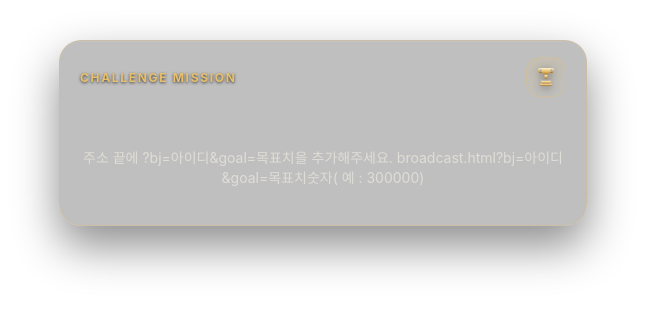
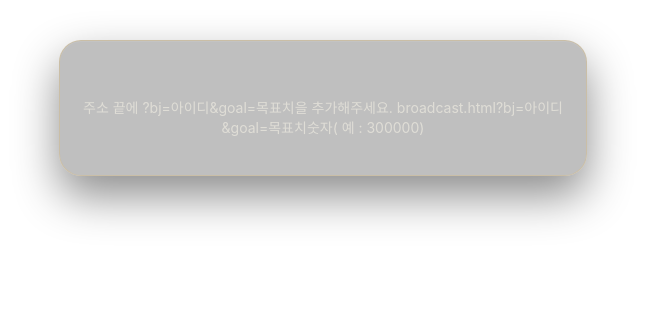
Before and after one commit to JungKeung/test, a website: page public/broadcast.html in a window 1280 px wide. Shown: the whole page, without its empty margins (317-962 px from the left). Drawn offline with Linux system fonts and the light colour scheme; a web font is replaced by a local one.

Commit message:
Simplify overlay header and lighten progress-bottom text
Removes the CHALLENGE MISSION label/trophy icon header (missionTitle
stays in the DOM but hidden, since app.js still writes its no-bj
warning text into it) and switches the goal/remaining labels under
the progress bar to white for better readability.

```diff
--- a/public/broadcast.html
+++ b/public/broadcast.html
@@ -13,29 +13,9 @@
 <body>
   <div class="container">
     <div class="hud-panel">
-      <header class="hud-header">
-        <div class="hud-header-left">
-          <span class="hud-eyebrow">Challenge Mission</span>
-          <h1 class="hud-title" id="missionTitle">🔥 도전미션 별풍선 TOP3</h1>
-        </div>
-        <div class="hud-icon" aria-hidden="true">
-          <svg class="trophy-icon" viewBox="0 0 64 64" fill="none" xmlns="http://www.w3.org/2000/svg">
-            <defs>
-              <linearGradient id="trophyGold" x1="0" y1="0" x2="0" y2="1">
-                <stop offset="0%" stop-color="#fff3d1" />
-                <stop offset="50%" stop-color="#e8bf6a" />
-                <stop offset="100%" stop-color="#a9772c" />
-              </linearGradient>
-            </defs>
-            <path d="M20 8h24v6a12 12 0 0 1-24 0V8z" fill="url(#trophyGold)" />
-            <path d="M20 10h-6a6 6 0 0 0 6 10" stroke="url(#trophyGold)" stroke-width="3" fill="none" stroke-linecap="round" />
-            <path d="M44 10h6a6 6 0 0 1-6 10" stroke="url(#trophyGold)" stroke-width="3" fill="none" stroke-linecap="round" />
-            <rect x="28" y="26" width="8" height="10" fill="url(#trophyGold)" />
-            <path d="M18 42h28l-3 8H21l-3-8z" fill="url(#trophyGold)" />
-            <rect x="16" y="50" width="32" height="5" rx="2" fill="url(#trophyGold)" />
-          </svg>
-        </div>
-      </header>
+      <!-- missionTitle: 화면에는 표시하지 않지만, ?bj= 파라미터가 없을 때 app.js가
+           경고 문구를 써 넣는 대상이라 요소 자체는 남겨둡니다. -->
+      <h1 class="hud-title" id="missionTitle">🔥 도전미션 별풍선 TOP3</h1>
 
       <!-- 30만 개 목표 진행률 (진행 중인 모든 도전미션의 별풍선 총합 기준) -->
       <section class="progress-card" id="progressCard">
@@ -56,7 +36,7 @@
         </div>
 
         <div class="progress-bottom">
-          <span id="progressLabel">🎯 목표</span>
+          <span class="progress-goal-label" id="progressLabel">🎯 목표</span>
           <span>남은 <strong id="progressRemaining">300,000</strong>개</span>
         </div>
       </section>
--- a/public/style.css
+++ b/public/style.css
@@ -78,52 +78,9 @@ body {
   50%      { box-shadow: 0 20px 45px rgba(0, 0, 0, 0.45), inset 0 1px 0 rgba(255, 255, 255, 0.06), 0 0 26px rgba(232, 191, 106, 0.16); }
 }
 
-/* ---------- 상단 헤더 (라벨 + 트로피 아이콘) ---------- */
-/* 방송인 닉네임이 들어가는 타이틀 줄(.hud-title)은 화면에서 굳이 없어도 되어 숨김 처리했습니다. */
-.hud-header {
-  display: flex;
-  align-items: center;
-  justify-content: space-between;
-  gap: 12px;
-  margin-bottom: 10px;
-}
-
-.hud-header-left {
-  display: flex;
-  flex-direction: column;
-  gap: 4px;
-  min-width: 0;
-}
-
-.hud-eyebrow {
-  font-size: 12px;
-  font-weight: 700;
-  letter-spacing: 0.14em;
-  color: var(--c-gold);
-  text-transform: uppercase;
-  text-shadow: 0 1px 3px rgba(0, 0, 0, 0.7);
-}
-
+/* missionTitle: app.js가 경고 문구 등을 써 넣는 대상이라 DOM에는 남겨두되 화면에는 표시하지 않습니다. */
 .hud-title {
   display: none;
-}
-
-.hud-icon {
-  flex-shrink: 0;
-  display: flex;
-  align-items: center;
-  justify-content: center;
-  width: 40px;
-  height: 40px;
-  border-radius: var(--radius-md);
-  background: linear-gradient(160deg, rgba(232, 191, 106, 0.16), rgba(232, 191, 106, 0.02));
-  border: 1px solid rgba(232, 191, 106, 0.3);
-}
-
-.trophy-icon {
-  width: 24px;
-  height: 24px;
-  filter: drop-shadow(0 2px 4px rgba(0, 0, 0, 0.4));
 }
 
 /* ---------- 목표 진행률 영역 ---------- */
@@ -284,8 +241,13 @@ body {
   color: var(--c-text-muted);
 }
 
+.progress-goal-label {
+  font-weight: 700;
+  color: var(--c-text);
+}
+
 .progress-bottom strong {
-  color: var(--c-gold);
+  color: var(--c-text);
   font-weight: 700;
 }
 
```
